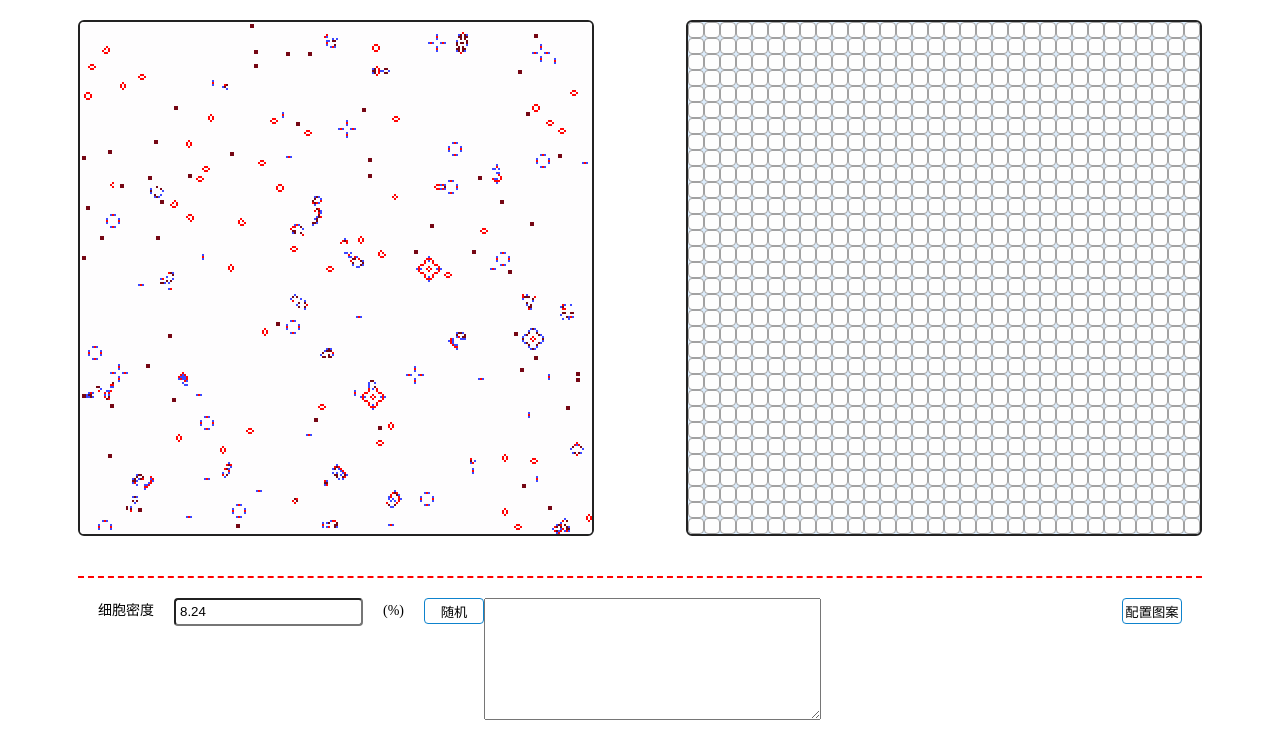
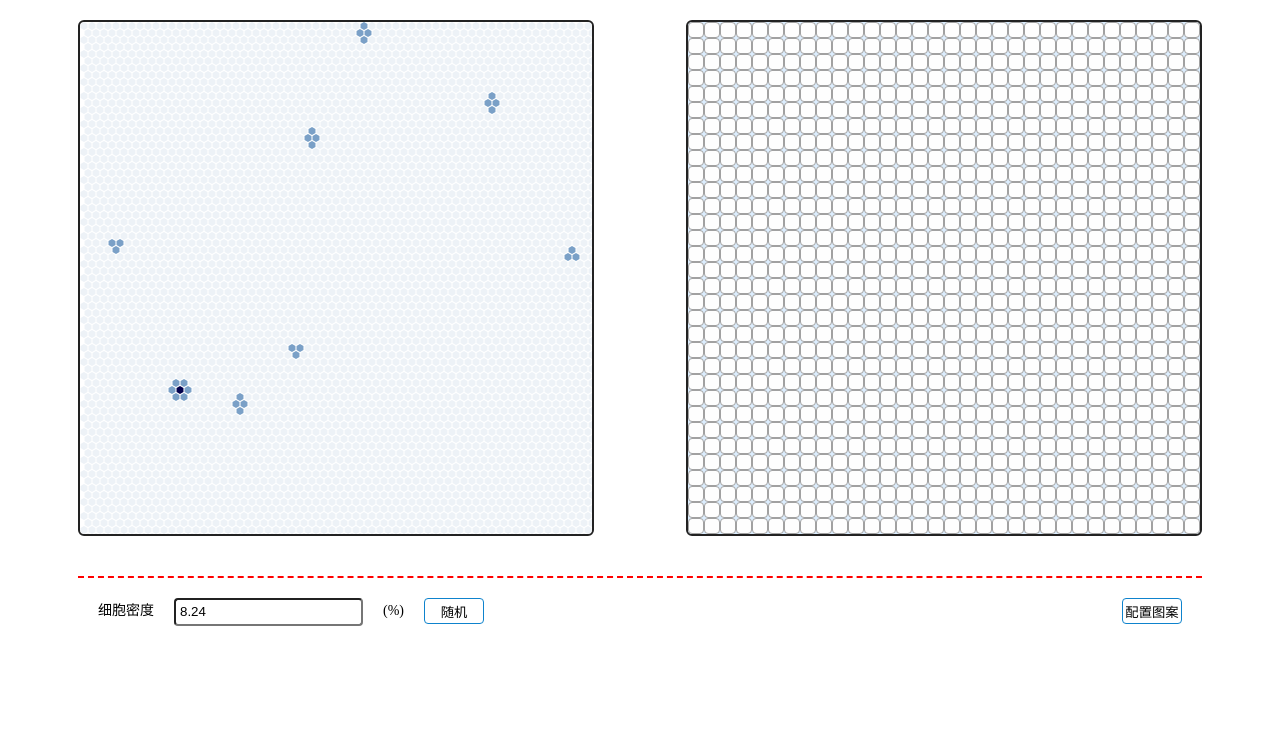
Before and after one commit to PEDx/HexCell, a plain HTML site: page index.html in a window 1280 px wide. Both pictures are taken after a click on the button "随机". Drawn offline with Linux system fonts and the light colour scheme.

Commit message:
push to remote

```diff
--- a/index.html
+++ b/index.html
@@ -22,7 +22,7 @@
         <label for="count" class="f-fl">(%)</label>
         <input type="button" value="随机" id="randomRender" class="btn f-fl">
         <input type="button" value="配置图案" id="configRender" class="btn f-fr">
-        <textarea name="name" rows="8" cols="40" id="imgArr"></textarea>
+        <!-- <textarea name="name" rows="8" cols="40" id="imgArr"></textarea> -->
     </div>
     <script src="js/index.js" charset="utf-8"></script>
 </body>
--- a/js/index.js
+++ b/js/index.js
@@ -1,98 +1,18 @@
 window.onload = function() {
-    // var CANVAS_BOX_COL = 256,
-    //     CANVAS_BOX_WIDTH = 512,
-    //     CONFIG_BOX_ROW = 32,
-    //     IMG_ARRAY;
     var config = {
         "name": "autocell",
         "version": "1.5.0",
         "author": "ped <pedclubsite@gmail.com>",
         "license": "WTFPL",
         "canvasWidth": "512",
-        "canvasBoxCol": "256",
+        "canvasBoxCol": "64",
         "configBoxRow": "32",
-        "configImg": {
-            "NO_1":[0, 0, 0, 0, 0, 0, 0, 0, 0, 0, 0, 0, 0, 0, 0, 0, 0, 0, 0, 0, 0, 0, 0, 0, 0, 0, 0, 0, 0, 0, 0, 0,
-                    0, 0, 0, 0, 0, 0, 0, 0, 0, 0, 0, 0, 0, 0, 0, 0, 0, 0, 0, 0, 0, 0, 0, 0, 0, 0, 0, 0, 0, 0, 0, 0,
-                    0, 0, 0, 0, 0, 0, 0, 0, 0, 0, 0, 0, 0, 0, 0, 0, 0, 0, 0, 0, 0, 0, 0, 0, 0, 0, 0, 0, 0, 0, 0, 0,
-                    0, 0, 0, 0, 0, 0, 0, 0, 0, 0, 0, 0, 0, 0, 0, 0, 0, 0, 0, 1, 0, 0, 0, 0, 0, 0, 0, 0, 0, 0, 0, 0,
-                    0, 0, 0, 0, 0, 0, 0, 0, 0, 0, 0, 0, 0, 0, 0, 0, 0, 0, 1, 1, 1, 0, 0, 0, 0, 0, 0, 0, 0, 0, 0, 0,
-                    0, 0, 0, 0, 0, 0, 0, 0, 0, 0, 0, 0, 0, 1, 1, 1, 0, 0, 0, 0, 1, 1, 0, 0, 0, 0, 0, 0, 0, 0, 0, 0,
-                    0, 0, 0, 0, 0, 0, 0, 0, 0, 0, 0, 0, 1, 0, 0, 1, 1, 1, 0, 0, 1, 0, 1, 1, 0, 0, 0, 0, 0, 0, 0, 0,
-                    0, 0, 0, 0, 0, 0, 0, 0, 0, 0, 0, 1, 0, 0, 0, 1, 0, 1, 0, 0, 1, 0, 1, 0, 0, 0, 0, 0, 0, 0, 0, 0,
-                    0, 0, 0, 0, 0, 0, 0, 0, 0, 0, 0, 1, 0, 0, 0, 0, 1, 0, 1, 0, 1, 0, 1, 0, 1, 1, 0, 0, 0, 0, 0, 0,
-                    0, 0, 0, 0, 0, 0, 0, 0, 0, 0, 0, 0, 0, 1, 0, 0, 0, 0, 1, 0, 1, 0, 0, 0, 1, 1, 0, 0, 0, 0, 0, 0,
-                    0, 1, 1, 1, 1, 0, 0, 0, 0, 0, 1, 0, 1, 0, 0, 0, 0, 1, 0, 0, 0, 1, 0, 1, 1, 1, 0, 0, 0, 0, 0, 0,
-                    0, 1, 0, 0, 0, 1, 1, 0, 1, 0, 1, 1, 1, 0, 1, 1, 0, 0, 0, 0, 0, 0, 0, 0, 0, 1, 1, 0, 0, 0, 0, 0,
-                    0, 1, 0, 0, 0, 0, 0, 1, 1, 0, 0, 0, 0, 0, 1, 0, 0, 0, 0, 0, 0, 0, 0, 0, 0, 0, 0, 0, 0, 0, 0, 0,
-                    0, 0, 1, 0, 0, 1, 1, 0, 1, 0, 0, 1, 0, 0, 1, 0, 1, 1, 0, 0, 0, 0, 0, 0, 0, 0, 0, 0, 0, 0, 0, 0,
-                    0, 0, 0, 0, 0, 0, 0, 0, 1, 0, 1, 0, 1, 0, 1, 0, 1, 0, 1, 0, 0, 0, 0, 0, 1, 1, 1, 1, 0, 0, 0, 0,
-                    0, 0, 1, 0, 0, 1, 1, 0, 1, 0, 0, 1, 0, 0, 1, 0, 0, 1, 1, 0, 1, 0, 1, 1, 0, 0, 0, 1, 0, 0, 0, 0,
-                    0, 1, 0, 0, 0, 0, 0, 1, 1, 0, 0, 0, 1, 0, 1, 0, 1, 0, 0, 0, 1, 1, 0, 0, 0, 0, 0, 1, 0, 0, 0, 0,
-                    0, 1, 0, 0, 0, 1, 1, 0, 1, 0, 1, 1, 0, 0, 1, 0, 0, 1, 0, 0, 1, 0, 1, 1, 0, 0, 1, 0, 0, 0, 0, 0,
-                    0, 1, 1, 1, 1, 0, 0, 0, 0, 0, 1, 0, 1, 0, 1, 0, 1, 0, 1, 0, 1, 0, 0, 0, 0, 0, 0, 0, 0, 0, 0, 0,
-                    0, 0, 0, 0, 0, 0, 0, 0, 0, 0, 0, 1, 1, 0, 1, 0, 0, 1, 0, 0, 1, 0, 1, 1, 0, 0, 1, 0, 0, 0, 0, 0,
-                    0, 0, 0, 0, 0, 0, 0, 0, 0, 0, 0, 0, 0, 0, 1, 0, 0, 0, 0, 0, 1, 1, 0, 0, 0, 0, 0, 1, 0, 0, 0, 0,
-                    0, 0, 1, 1, 0, 0, 0, 0, 0, 0, 0, 0, 0, 1, 1, 0, 1, 1, 1, 0, 1, 0, 1, 1, 0, 0, 0, 1, 0, 0, 0, 0,
-                    0, 0, 0, 1, 1, 1, 0, 1, 0, 0, 0, 1, 0, 0, 0, 0, 1, 0, 1, 0, 0, 0, 0, 0, 1, 1, 1, 1, 0, 0, 0, 0,
-                    0, 0, 0, 1, 1, 0, 0, 0, 1, 0, 1, 0, 0, 0, 0, 1, 0, 0, 0, 0, 0, 0, 0, 0, 0, 0, 0, 0, 0, 0, 0, 0,
-                    0, 0, 0, 1, 1, 0, 1, 0, 1, 0, 1, 0, 1, 0, 0, 0, 0, 1, 0, 0, 0, 0, 0, 0, 0, 0, 0, 0, 0, 0, 0, 0,
-                    0, 0, 0, 0, 0, 0, 1, 0, 1, 0, 0, 1, 0, 1, 0, 0, 0, 1, 0, 0, 0, 0, 0, 0, 0, 0, 0, 0, 0, 0, 0, 0,
-                    0, 0, 0, 0, 0, 1, 1, 0, 1, 0, 0, 1, 1, 1, 0, 0, 1, 0, 0, 0, 0, 0, 0, 0, 0, 0, 0, 0, 0, 0, 0, 0,
-                    0, 0, 0, 0, 0, 0, 0, 1, 1, 0, 0, 0, 0, 1, 1, 1, 0, 0, 0, 0, 0, 0, 0, 0, 0, 0, 0, 0, 0, 0, 0, 0,
-                    0, 0, 0, 0, 0, 0, 0, 0, 1, 1, 1, 0, 0, 0, 0, 0, 0, 0, 0, 0, 0, 0, 0, 0, 0, 0, 0, 0, 0, 0, 0, 0,
-                    0, 0, 0, 0, 0, 0, 0, 0, 0, 1, 0, 0, 0, 0, 0, 0, 0, 0, 0, 0, 0, 0, 0, 0, 0, 0, 0, 0, 0, 0, 0, 0,
-                    0, 0, 0, 0, 0, 0, 0, 0, 0, 0, 0, 0, 0, 0, 0, 0, 0, 0, 0, 0, 0, 0, 0, 0, 0, 0, 0, 0, 0, 0, 0, 0,
-                    0, 0, 0, 0, 0, 0, 0, 0, 0, 0, 0, 0, 0, 0, 0, 0, 0, 0, 0, 0, 0, 0, 0, 0, 0, 0, 0, 0, 0, 0, 0, 0],
-            "NO_2":[0, 0, 0, 0, 0, 0, 0, 0, 0, 0, 0, 0, 0, 0, 0, 0, 0, 0, 0, 0, 0, 0, 0, 0, 0, 0, 0, 0, 0, 0, 0, 0,
-                    0, 0, 0, 1, 1, 0, 0, 0, 0, 0, 0, 0, 0, 0, 0, 0, 0, 0, 0, 0, 0, 0, 0, 0, 0, 0, 1, 1, 0, 0, 0, 0,
-                    0, 0, 0, 1, 1, 0, 0, 0, 0, 0, 0, 0, 0, 0, 0, 0, 0, 0, 0, 0, 0, 0, 0, 0, 0, 0, 1, 1, 0, 0, 0, 0,
-                    0, 0, 0, 0, 0, 0, 0, 0, 0, 0, 0, 0, 0, 0, 0, 0, 0, 0, 0, 0, 0, 0, 0, 0, 0, 0, 0, 0, 0, 0, 0, 0,
-                    1, 1, 0, 0, 0, 0, 0, 0, 0, 0, 0, 1, 0, 0, 0, 0, 0, 0, 0, 1, 0, 0, 0, 0, 0, 0, 0, 0, 0, 1, 1, 0,
-                    1, 1, 0, 0, 0, 0, 1, 1, 1, 1, 1, 0, 1, 0, 0, 0, 0, 0, 1, 0, 1, 1, 1, 1, 1, 0, 0, 0, 0, 1, 1, 0,
-                    0, 0, 0, 0, 0, 0, 1, 0, 1, 0, 1, 0, 1, 0, 0, 0, 0, 0, 1, 0, 1, 0, 1, 0, 1, 0, 0, 0, 0, 0, 0, 0,
-                    0, 0, 0, 0, 1, 1, 0, 0, 1, 1, 0, 1, 0, 0, 0, 0, 0, 0, 0, 1, 0, 1, 1, 0, 0, 1, 1, 0, 0, 0, 0, 0,
-                    0, 0, 0, 0, 1, 0, 0, 0, 0, 0, 0, 0, 0, 0, 0, 0, 0, 0, 0, 0, 0, 0, 0, 0, 0, 0, 1, 0, 0, 0, 0, 0,
-                    0, 0, 0, 0, 1, 1, 1, 0, 0, 0, 0, 0, 0, 0, 0, 0, 0, 0, 0, 0, 0, 0, 0, 0, 1, 1, 1, 0, 0, 0, 0, 0,
-                    0, 0, 0, 0, 1, 0, 1, 0, 0, 0, 0, 0, 0, 0, 0, 0, 0, 0, 0, 0, 0, 0, 0, 0, 1, 0, 1, 0, 0, 0, 0, 0,
-                    0, 0, 0, 0, 1, 1, 0, 0, 0, 0, 0, 0, 0, 0, 0, 0, 0, 0, 0, 0, 0, 0, 0, 0, 0, 1, 1, 0, 0, 0, 0, 0,
-                    0, 0, 0, 1, 0, 0, 1, 0, 0, 0, 0, 0, 0, 0, 0, 0, 0, 0, 0, 0, 0, 0, 0, 0, 1, 0, 0, 1, 0, 0, 0, 0,
-                    0, 0, 0, 0, 1, 1, 0, 0, 0, 0, 0, 0, 0, 0, 0, 0, 0, 0, 0, 0, 0, 0, 0, 0, 0, 1, 1, 0, 0, 0, 0, 0,
-                    0, 0, 0, 0, 0, 0, 0, 0, 0, 0, 0, 0, 0, 0, 0, 0, 0, 0, 0, 0, 0, 0, 0, 0, 0, 0, 0, 0, 0, 0, 0, 0,
-                    0, 0, 0, 0, 0, 0, 0, 0, 0, 0, 0, 0, 0, 0, 0, 0, 0, 0, 0, 0, 0, 0, 0, 0, 0, 0, 0, 0, 0, 0, 0, 0,
-                    0, 0, 0, 0, 0, 0, 0, 0, 0, 0, 0, 0, 0, 0, 0, 0, 0, 0, 0, 0, 0, 0, 0, 0, 0, 0, 0, 0, 0, 0, 0, 0,
-                    0, 0, 0, 0, 0, 0, 0, 0, 0, 0, 0, 0, 0, 0, 0, 0, 0, 0, 0, 0, 0, 0, 0, 0, 0, 0, 0, 0, 0, 0, 0, 0,
-                    0, 0, 0, 0, 0, 0, 0, 0, 0, 0, 0, 0, 0, 0, 0, 0, 0, 0, 0, 0, 0, 0, 0, 0, 0, 0, 0, 0, 0, 0, 0, 0,
-                    0, 0, 0, 0, 1, 1, 0, 0, 0, 0, 0, 0, 0, 0, 0, 0, 0, 0, 0, 0, 0, 0, 0, 0, 0, 1, 1, 0, 0, 0, 0, 0,
-                    0, 0, 0, 1, 0, 0, 1, 0, 0, 0, 0, 0, 0, 0, 0, 0, 0, 0, 0, 0, 0, 0, 0, 0, 1, 0, 0, 1, 0, 0, 0, 0,
-                    0, 0, 0, 0, 1, 1, 0, 0, 0, 0, 0, 0, 0, 0, 0, 0, 0, 0, 0, 0, 0, 0, 0, 0, 0, 1, 1, 0, 0, 0, 0, 0,
-                    0, 0, 0, 0, 1, 0, 1, 0, 0, 0, 0, 0, 0, 0, 0, 0, 0, 0, 0, 0, 0, 0, 0, 0, 1, 0, 1, 0, 0, 0, 0, 0,
-                    0, 0, 0, 0, 1, 1, 1, 0, 0, 0, 0, 0, 0, 0, 0, 0, 0, 0, 0, 0, 0, 0, 0, 0, 1, 1, 1, 0, 0, 0, 0, 0,
-                    0, 0, 0, 0, 1, 0, 0, 0, 0, 0, 0, 0, 0, 0, 0, 0, 0, 0, 0, 0, 0, 0, 0, 0, 0, 0, 1, 0, 0, 0, 0, 0,
-                    0, 0, 0, 0, 1, 1, 0, 0, 1, 1, 0, 1, 0, 0, 0, 0, 0, 0, 0, 1, 0, 1, 1, 0, 0, 1, 1, 0, 0, 0, 0, 0,
-                    0, 0, 0, 0, 0, 0, 1, 0, 1, 0, 1, 0, 1, 0, 0, 0, 0, 0, 1, 0, 1, 0, 1, 0, 1, 0, 0, 0, 0, 0, 0, 0,
-                    1, 1, 0, 0, 0, 0, 1, 1, 1, 1, 1, 0, 1, 0, 0, 0, 0, 0, 1, 0, 1, 1, 1, 1, 1, 0, 0, 0, 0, 1, 1, 0,
-                    1, 1, 0, 0, 0, 0, 0, 0, 0, 0, 0, 1, 0, 0, 0, 0, 0, 0, 0, 1, 0, 0, 0, 0, 0, 0, 0, 0, 0, 1, 1, 0,
-                    0, 0, 0, 0, 0, 0, 0, 0, 0, 0, 0, 0, 0, 0, 0, 0, 0, 0, 0, 0, 0, 0, 0, 0, 0, 0, 0, 0, 0, 0, 0, 0,
-                    0, 0, 0, 1, 1, 0, 0, 0, 0, 0, 0, 0, 0, 0, 0, 0, 0, 0, 0, 0, 0, 0, 0, 0, 0, 0, 1, 1, 0, 0, 0, 0,
-                    0, 0, 0, 1, 1, 0, 0, 0, 0, 0, 0, 0, 0, 0, 0, 0, 0, 0, 0, 0, 0, 0, 0, 0, 0, 0, 1, 1, 0, 0, 0, 0]
-        }
+        "configImg": {},
     };
-
-    // var xhr = new XMLHttpRequest();
-    // xhr.open("get","config.json",false);
-    // xhr.send();
-    // xhr.onreadystatechange = function(){
-    //     if(xhr.readyState == 4){
-    //         if(xhr.status>=200&&xhr.status<300 || xhr.status ==304){
-    // var config = JSON.parse(xhr.responseText);
     CANVAS_BOX_COL = +config.canvasBoxCol;
     CANVAS_BOX_WIDTH = +config.canvasWidth;
     CONFIG_BOX_ROW = +config.configBoxRow;
     IMG_ARRAY = config.configImg;
-    //         }
-    //     }
-    // }
     var configBox = document.getElementById('config'),
         items = configBox.children,
         boxWidth = configBox.offsetWidth,
@@ -138,21 +58,22 @@ window.onload = function() {
 
     //配置图案事件
     configRender.onclick = function() {
-        // var data = getConfig(),
-        var data = IMG_ARRAY.NO_1,
+        var data = getConfig(),
+            // 得到空白六角canvas场
             bigData = getRandomArr(CANVAS_BOX_COL, 0),
             j = 0,
             offx = (CANVAS_BOX_COL - CONFIG_BOX_ROW) / 2,
-            confData;
-        console.log(offx + (offx - 1) * CANVAS_BOX_COL);
+            confData,
+            offAll = offx + (offx - 1) * CANVAS_BOX_COL;
+        if (offAll < 0) offAll = 0;
         console.log(data.length);
         for (var i = 0, len = data.length; i < len; i++) {
             if (i % CONFIG_BOX_ROW === 0 && i !== 0) j++;
-            confData = i + offx + (offx - 1) * CANVAS_BOX_COL + j * (CANVAS_BOX_COL - CONFIG_BOX_ROW);
+            confData = i + offAll + j * (CANVAS_BOX_COL - CONFIG_BOX_ROW);
             bigData[confData][0] = +data[i];
+
         }
         stepCal(bigData);
-        imgArr.innerHTML = data.toString();
     };
 
     //随机生成图案事件
@@ -168,35 +89,66 @@ window.onload = function() {
     var width = tab.width,
         height = tab.height;
 
+    function polygon(canvacPoly) {
+        var canvasObj = canvacPoly.canvasObj,
+            x = canvacPoly.x,
+            y = canvacPoly.y,
+            n = canvacPoly.n,
+            r = canvacPoly.r, //多边形外接圆半径
+            fillColor = canvacPoly.fColor,
+            strokeColor = canvacPoly.sColor,
+            angle = Math.PI * 2 / n;
+        canvasObj.save();
+        canvasObj.fillStyle = fillColor;
+        canvasObj.strokeStyle = strokeColor;
+        canvasObj.translate(x, y);
+        canvasObj.moveTo(0, -r);
+        canvasObj.beginPath();
+        for (var i = 0; i < n; i++) {
+            canvasObj.rotate(angle);
+            canvasObj.lineTo(0, -r);
+        }
+        canvasObj.closePath();
+        // canvasObj.stroke();
+        canvasObj.fill();
+        canvasObj.restore();
+    }
 
     function getRandomArr(rol, percent) {
         var arr = [];
-        for (var i = 0, len = rol * rol; i < len; i++) {
+        for (var i = 0, len = rol * (rol + 10); i < len; i++) {
             arr.push([(Math.random() < percent ? 1 : 0), 0]);
         }
         return arr;
     }
 
-
+    var COLOR = ['#edf2f7','#7aa0c7','#4682b4','#003c84','#000e60','#00004b','#00003c']
     function render(data) {
         var itemWidth = CANVAS_BOX_WIDTH / CANVAS_BOX_COL,
-            itemValue;
+            itemValue,
+            color,
+            flag = true;
         tax.clearRect(0, 0, width, height);
         for (var i = 0, len = data.length, j = 0; i < len; i++) {
-            if (i % CANVAS_BOX_COL === 0 && i !== 0) j++;
+            if (i % CANVAS_BOX_COL === 0 && i !== 0) {
+                j++;
+                flag = !flag;
+            }
             itemValue = data[i][0];
-            if (itemValue === 0) {
-                tax.fillStyle = '#fefdfe';
-            } else if (itemValue === 1) {
-                tax.fillStyle = '#000';
-            } else if (itemValue === 2) {
-                tax.fillStyle = '#ff0505';
-            } else if (itemValue === 3) {
-                tax.fillStyle = '#750714';
-            } else if (itemValue === 4) {
-                tax.fillStyle = '#3c46ff';
-            }
-            tax.fillRect(i % CANVAS_BOX_COL * itemWidth, j * itemWidth, itemWidth, itemWidth);
+            color = COLOR[itemValue];
+
+            var tx = i % CANVAS_BOX_COL * itemWidth + (flag ? itemWidth / 2 : itemWidth),
+                ty = j * itemWidth * 7 / 8 + itemWidth / 2;
+            polygon({
+                canvasObj: tax,
+                x: tx,
+                y: ty,
+                n: 6,
+                r: itemWidth / 2,
+                fColor: color,
+                sColor: color,
+            });
+
         }
     }
 
@@ -209,32 +161,119 @@ window.onload = function() {
         clearInterval(timer);
         timer = setInterval(function() {
             for (var i = 0, len = data.length; i < len; i++) {
-                rule(data, i);
+                rule_36(data, i);
             }
+            // 转录更新cell状态
             for (i = 0; i < len; i++) {
                 data[i][0] = data[i][1];
             }
             // console.log(data);
             render(data);
-        }, 200);
+        }, 500);
     }
 
 
-    //规则函数
-    function rule(data, i) {
+    // 规则函数
+    function rule_30(data, i) {
         var count = aroundAlive(data, i),
             itemValue = data[i][0];
         if ((count === 3 || count === 2) && (itemValue !== 0)) {
             data[i][1] = count === 3 ? 3 : 2;
         } else if (count === 3 && itemValue === 0) {
             data[i][1] = 4;
-        } else if ((count > 3 && count < 2) && itemValue !== 0) {
+        } else if (count > 3 && count < 2) {
             data[i][1] = 0;
         } else {
             data[i][1] = 0;
         }
     }
-    //周围生死计数
+
+    // cell本身共有6种状态 ，用颜色表示
+    // 当本身为 alive (1) 时， 周围有cell 2 3 6个时保持 1，否则变为 2
+    // 当本身为 alive (2) 时，2->3  3->4 4->5 5->6 6->0
+    // 本身为 dead (0) 时 ,周围有 3 4 5个cell时就变为 1，
+    function rule_36(data, i) {
+        // 判断奇偶行
+        var odd = Math.ceil(i / CANVAS_BOX_COL) % 2 === 0 ? true : false,
+            count = aroundSixAlive(data, i, odd),
+            itemValue = data[i][0];
+        // console.log(odd);
+        if (itemValue === 0) { // 此时若在空旷位置，且周围cell数量和状态达标那么就增殖出一个cell(1)
+            if (count === 3) {
+                data[i][1] = 1;
+            }
+        } else if (itemValue === 1) {
+            if (count === 4) { // 此时激发cell进入成长期
+                data[i][1] = 2;
+            } else if (count <= 1 || count > 5) {
+                data[i][1] = 0;
+            } else { // 此时进入孢子休眠期
+                data[i][1] = 1;
+            }
+        } else if (itemValue === 6) { // 此时成长到死亡期 cell死亡
+            data[i][1] = 0;
+        } else {
+            data[i][1] = itemValue + 1; //成长状态更新
+        }
+
+    }
+
+    // snake control
+    // (方向， 初始长度， 初始位置， )
+    function snake(data, face, long, x, y) {
+
+    }
+
+
+    // 给整个文档添加事件
+    // 当前行进方向上只有左右能操作，后退以及前进无响应
+    document.body.onkeyup = function(event) {
+        var keyValue = event.keyCode;
+        if (keyValue === 37) { // 左
+            snake();
+        } else if (keyValue === 38) { // 上
+            snake();
+        } else if (keyValue === 39) { // 右
+            snake();
+        } else if (keyValue === 40) { // 下
+            snake();
+        }
+    };
+
+
+
+
+
+
+
+
+
+    // 周围生死计数
+    function aroundSixAlive(data, i, odd) {
+        var _arr = [],
+            count = 0;
+        if ((i + 1) % CANVAS_BOX_COL !== 0 && odd) {
+            if (i % CANVAS_BOX_COL !== 0) _arr.push(data[i - 1][0] ? data[i - 1][0] : 0); //如果是奇数只用判定正左
+            _arr.push(data[i + 1 - CANVAS_BOX_COL] ? data[i + 1 - CANVAS_BOX_COL][0] : 0); //右上
+            _arr.push(data[i + 1] ? data[i + 1][0] : 0); //右
+            _arr.push(data[i + 1 + CANVAS_BOX_COL] ? data[i + 1 + CANVAS_BOX_COL][0] : 0); //右下
+        }
+        _arr.push(data[i - CANVAS_BOX_COL] ? data[i - CANVAS_BOX_COL][0] : 0); //上
+        _arr.push(data[i + CANVAS_BOX_COL] ? data[i + CANVAS_BOX_COL][0] : 0); //下
+        if (i % CANVAS_BOX_COL !== 0 && !odd) {
+            if ((i + 1) % CANVAS_BOX_COL !== 0) _arr.push(data[i + 1] ? data[i + 1][0] : 0); //如果偶数排只用判定正右
+            _arr.push(data[i - 1 - CANVAS_BOX_COL] ? data[i - 1 - CANVAS_BOX_COL][0] : 0); //左上
+            _arr.push(data[i - 1][0] ? data[i - 1][0] : 0); //左
+            _arr.push(data[i - 1 + CANVAS_BOX_COL] ? data[i - 1 + CANVAS_BOX_COL][0] : 0); //左下
+        }
+        for (var j = 0, len = _arr.length; j < len; j++) {
+            if (_arr[j] !== 0) {
+                count++;
+            }
+        }
+        return count;
+    }
+
     function aroundAlive(data, i) {
         var _arr = [],
             count = 0;
@@ -245,7 +284,6 @@ window.onload = function() {
         }
         _arr.push(data[i - CANVAS_BOX_COL] ? data[i - CANVAS_BOX_COL][0] : 0); //上
         _arr.push(data[i + CANVAS_BOX_COL] ? data[i + CANVAS_BOX_COL][0] : 0); //下
-
         if (i % CANVAS_BOX_COL !== 0) {
             _arr.push(data[i - 1 - CANVAS_BOX_COL] ? data[i - 1 - CANVAS_BOX_COL][0] : 0); //左上
             _arr.push(data[i - 1][0] ? data[i - 1][0] : 0); //左
```
Also changed, not shown: img1.jpg (added).
